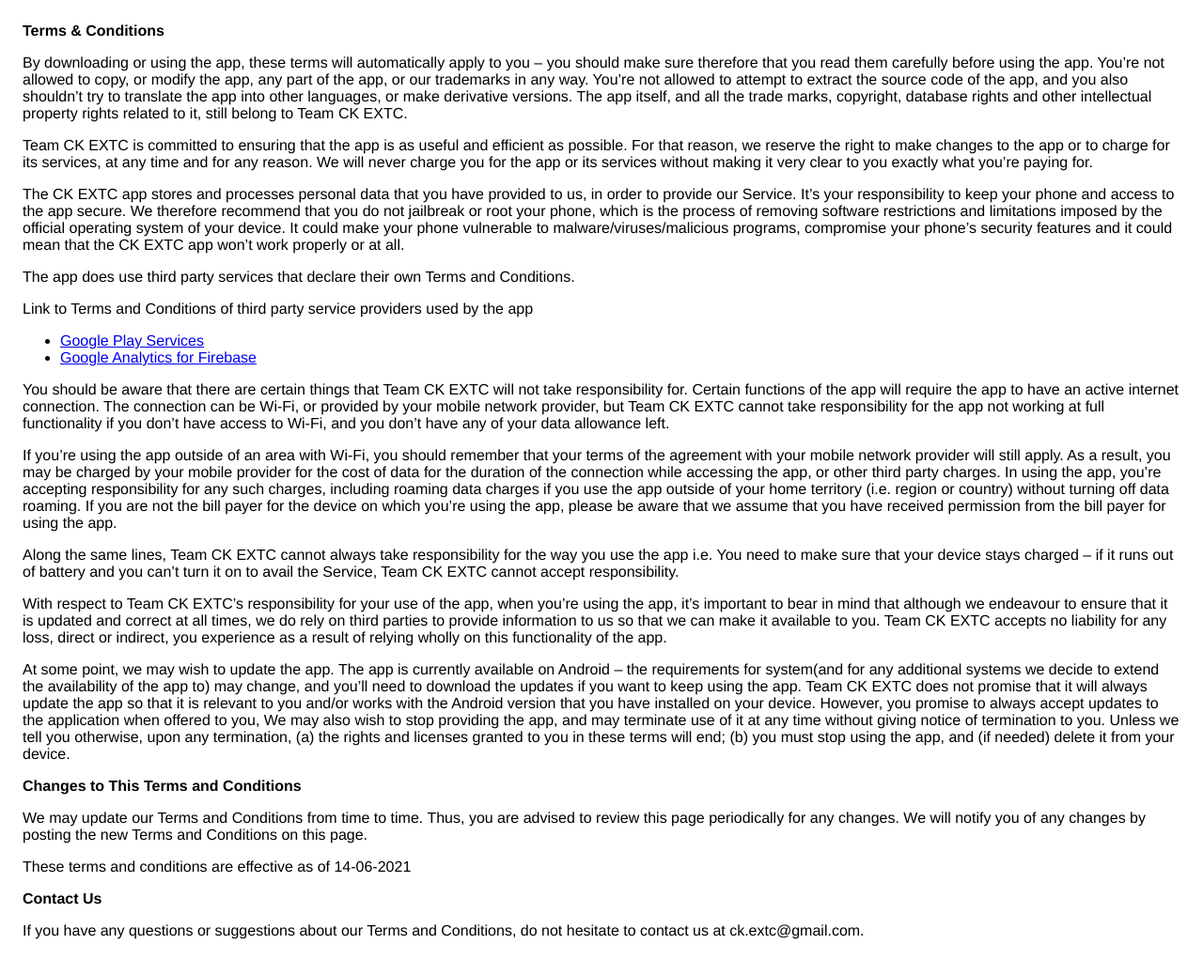
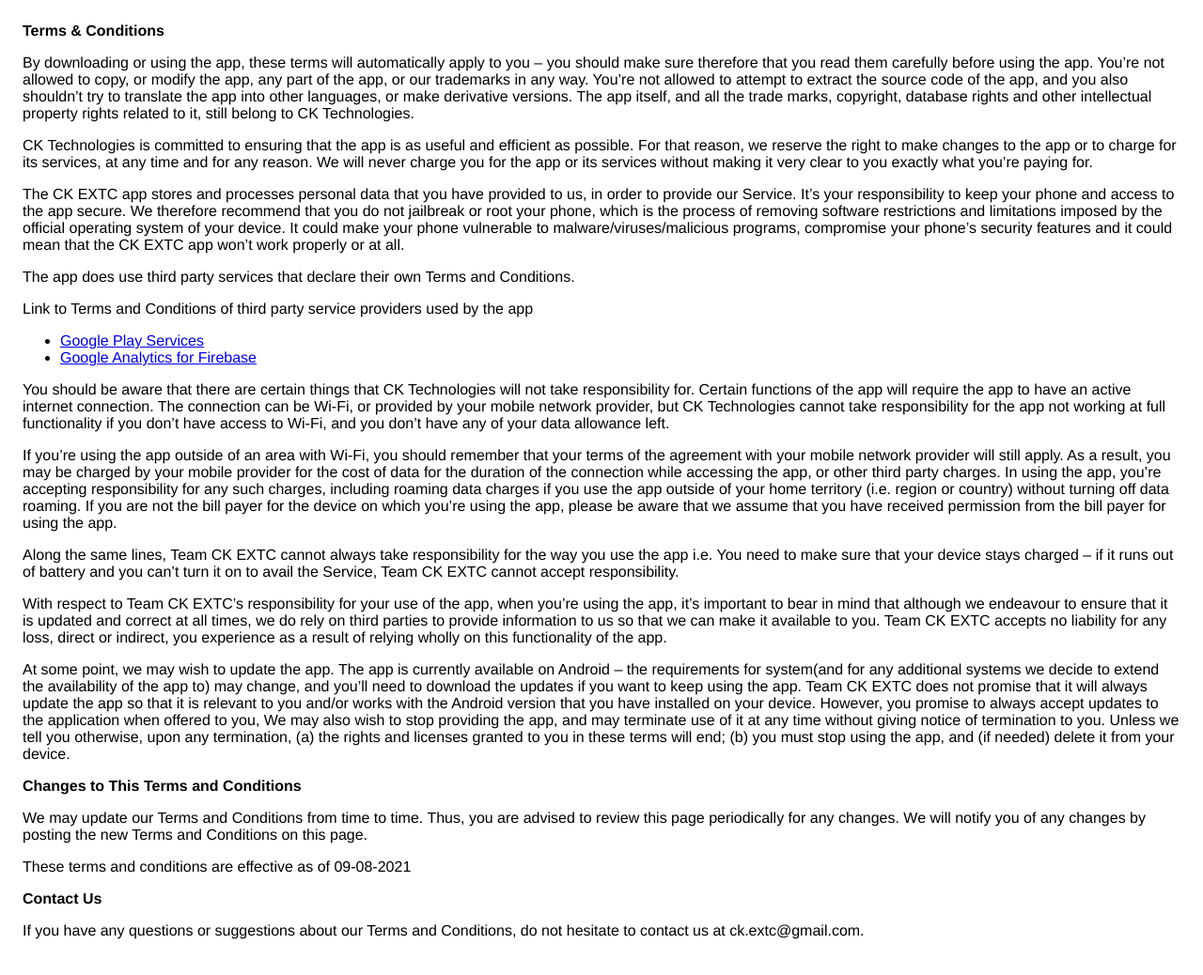
Before and after one commit to ckextc/terms-and-conditions, a plain HTML site: page index.html in a window 1280 px wide. Shown: the whole page at 94% size. Drawn offline with Linux system fonts and the light colour scheme.

Commit message:
Update index.html

```diff
--- a/index.html
+++ b/index.html
@@ -17,9 +17,9 @@
                   to translate the app into other languages, or make derivative
                   versions. The app itself, and all the trade marks, copyright,
                   database rights and other intellectual property rights related
-                  to it, still belong to Team CK EXTC.
+                  to it, still belong to CK Technologies.
                 </p> <p>
-                  Team CK EXTC is committed to ensuring that the app is
+                  CK Technologies is committed to ensuring that the app is
                   as useful and efficient as possible. For that reason, we
                   reserve the right to make changes to the app or to charge for
                   its services, at any time and for any reason. We will never
@@ -44,10 +44,10 @@
                     providers used by the app
                   </p> <ul><li><a href="https://policies.google.com/terms" target="_blank" rel="noopener noreferrer">Google Play Services</a></li><!----><li><a href="https://firebase.google.com/terms/analytics" target="_blank" rel="noopener noreferrer">Google Analytics for Firebase</a></li><!----><!----><!----><!----><!----><!----><!----><!----><!----><!----><!----><!----><!----><!----><!----><!----><!----><!----><!----><!----><!----><!----><!----><!----></ul></div> <p>
                   You should be aware that there are certain things that
-                  Team CK EXTC will not take responsibility for. Certain
+                  CK Technologies will not take responsibility for. Certain
                   functions of the app will require the app to have an active
                   internet connection. The connection can be Wi-Fi, or provided
-                  by your mobile network provider, but Team CK EXTC
+                  by your mobile network provider, but CK Technologies
                   cannot take responsibility for the app not working at full
                   functionality if you don’t have access to Wi-Fi, and you don’t
                   have any of your data allowance left.
@@ -103,7 +103,7 @@
                   notify you of any changes by posting the new Terms and
                   Conditions on this page.
                 </p> <p>
-                  These terms and conditions are effective as of 14-06-2021
+                  These terms and conditions are effective as of 09-08-2021
                 </p> <p><strong>Contact Us</strong></p> <p>
                   If you have any questions or suggestions about our
                   Terms and Conditions, do not hesitate to contact us
```
